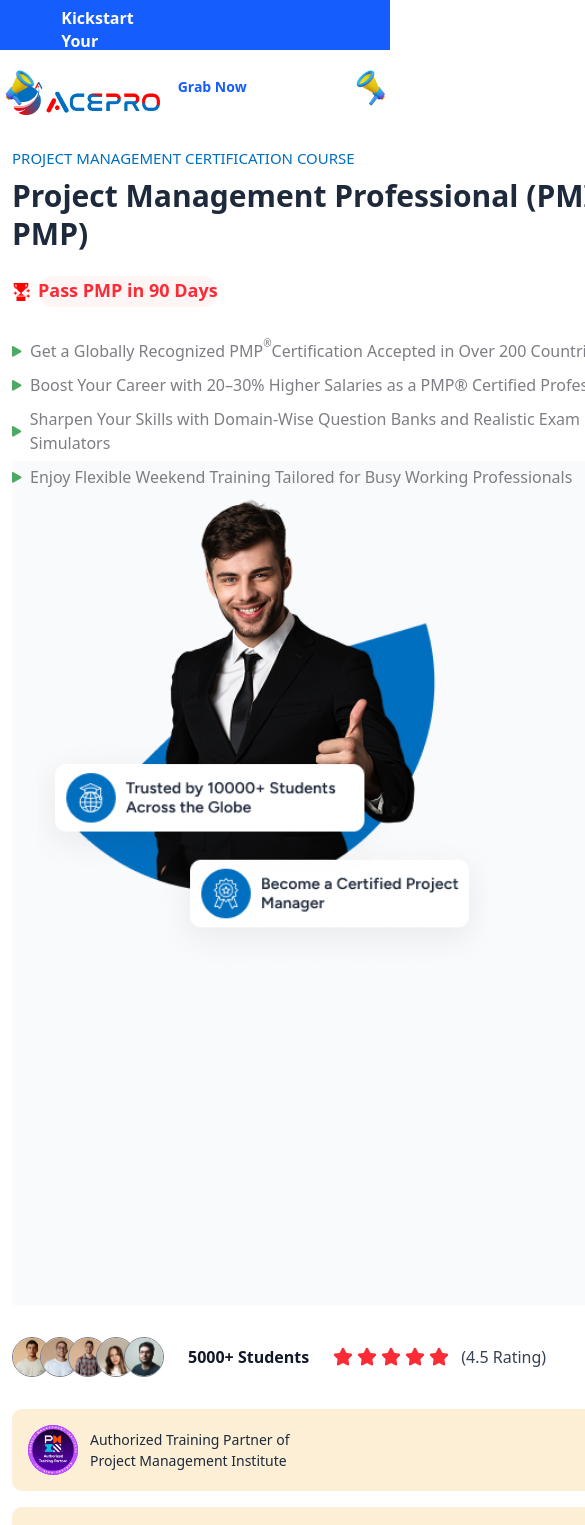
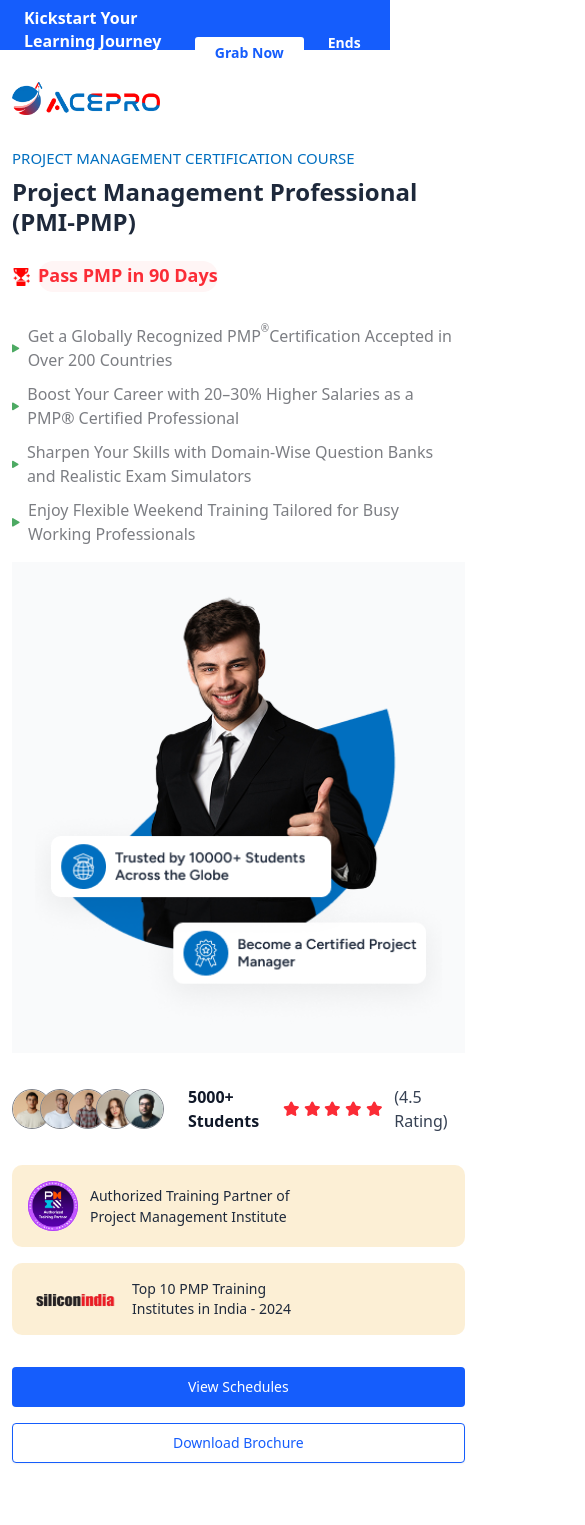
Before and after one commit to shoubhikdas123/ACEPRO, a Next.js app in the folder acepro/: page / in a window 390 px wide. Shown: the top 1525 px of the page, 585 px wide, since content can reach past the window. Built offline with nearby package versions, Linux system fonts and the light colour scheme.

Commit message:
respponsivenesss

```diff
--- a/acepro/app/components/CertificateSection.tsx
+++ b/acepro/app/components/CertificateSection.tsx
@@ -34,7 +34,7 @@
                 // Using a placeholder that resembles the certificate
                 src="/Certificate.png"
                 alt="Course Certificate"
-                className="rounded-lg shadow-xl md:w-[433px] sm:w-[336px] max-w-lg border-4 border-white dark:border-gray-800"
+                className="rounded-lg shadow-xl scale-75 sm:scale-90 md:scale-100 md:w-[433px] sm:w-[336px] max-w-lg border-4 border-white dark:border-gray-800"
               />
             </div>
 
--- a/acepro/app/components/Hero.tsx
+++ b/acepro/app/components/Hero.tsx
@@ -16,17 +16,17 @@
 ]
 export default function Hero() {
   return (
-    <div className="min-h-screen bg-white">
+    <div className="min-h-screen min-w-full bg-white">
       {/* Top Banner */}
-      <div className="bg-blue-600 text-white h-[50px] py-[7px] px-4">
-        <div className="max-w-7xl mx-auto flex items-center justify-center gap-4 text-sm md:text-base">
-          <Image className='transform -scale-x-100 -rotate-40' src={"/horn.png"} width={37.65} height={37.65} alt="" />
+      <div className="bg-blue-600 w-full text-white h-[50px] py-[7px] px-4">
+        <div className="  flex items-center justify-center gap-4 text-sm md:text-base">
+          <Image className='hidden md:block transform -scale-x-100 -rotate-40' src={"/horn.png"} width={37.65} height={37.65} alt="" />
           <span className="font-bold text-[16px] px-[8px]">Kickstart Your Learning Journey — Now Up to 50% Off</span>
           <Button variant="secondary" size="sm" className="bg-white rounded-[3px] text-blue-600 hover:bg-gray-100 px-[20px] py-[8px] font-semibold">
             Grab Now
           </Button>
           <span className="font-bold px-[8px]">Ends Soon!</span>
-          <Image className='transform  rotate-40' src={"/horn.png"} width={37.5} height={37.5} alt="" />
+          <Image className='hidden md:block transform  rotate-40' src={"/horn.png"} width={37.5} height={37.5} alt="" />
         </div>
       </div>
 
@@ -37,14 +37,14 @@
           <Image className='pb-[32px] lg:ml-[60px] ml-[12px]'  width={148} height={32} src="/logo.png" alt={''}/>
 
 
-        <div className="grid lg:grid-cols-2 gap-3 lg:ml-[60px] ml-[12px]">
+        <div className="grid lg:grid-cols-2 gap-3 lg:ml-[60px] ml-[12px] mr-[12px] lg:mr-0">
           {/* Left Column */}
           <div>
             <div className="mb-2 text-[15px] text-[#016FC0] ">
               PROJECT MANAGEMENT CERTIFICATION COURSE
             </div>
 
-            <h1 className="text-[30px] md:text-[48px] lg:text-[48px] font-bold text-[#1E293B] mb-6 leading-tight">
+            <h1 className="text-[24px] sm:text-[30px] md:text-[48px] lg:text-[48px] font-bold text-[#1E293B] mb-6 leading-tight">
               Project Management Professional (PMI-PMP)
             </h1>
 
@@ -67,7 +67,7 @@
             </div>
 
             {/* Benefits List */}
-            <div className="w-[639px] mb-4 h-[106px]">
+            <div className="w-full mb-4">
               <div className="flex mb-[10px] items-center ">
                 <SVGComponent/>
                 <p className="text-[#7C7E83] ml-2   text-[16px]">Get a Globally Recognized PMP<span className='text-[10px] relative top-[-10px]'>®</span>Certification Accepted in Over 200 Countries</p>
--- a/acepro/app/components/ScheduleCard.tsx
+++ b/acepro/app/components/ScheduleCard.tsx
@@ -67,7 +67,7 @@
     <Card className="rounded-2xl shadow-lg overflow-hidden border border-gray-200">
       <CardContent className="p-6">
         {/* Top Section with Tags and Discount Badge */}
-        <div className="flex justify-between  items-start mb-4">
+        <div className="flex flex-col sm:flex-row justify-between items-start gap-4 mb-4">
           {/* Tags */}
           <div className="flex flex-wrap gap-2">
             <Badge
@@ -93,11 +93,11 @@
         </div>
 
         {/* Main Content Section */}
-        <div className="flex gap-8">
+        <div className="flex flex-col lg:flex-row lg:gap-8">
           {/* Left Column */}
-          <div className="flex-1 ">
+          <div className="flex-1 mb-6 lg:mb-0">
             {/* Date and Time */}
-            <h3 className="text-2xl  font-bold text-gray-900 dark:text-white mb-1">
+            <h3 className="text-lg sm:text-2xl font-bold text-gray-900 dark:text-white mb-1">
               {item.date}
             </h3>
             <p className="text-sm border-b-2 pb-2 text-muted-foreground mb-4">
@@ -123,11 +123,11 @@
           </div>
 
           {/* Right Column */}
-          <div className="flex flex-col items-end justify-between">
+          <div className="flex flex-col w-full lg:w-auto lg:items-end lg:justify-between">
             {/* Price Section */}
-            <div className="text-right mb-4">
-              <div className="flex items-baseline justify-end gap-2 mb-1">
-                <span className="text-3xl font-extrabold text-gray-900 dark:text-white">
+            <div className="text-left lg:text-right mb-4">
+              <div className="flex flex-col sm:flex-row items-baseline gap-2 mb-1">
+                <span className="text-2xl sm:text-3xl font-extrabold text-gray-900 dark:text-white">
                   ₹{item.price}
                 </span>
                 <span className="text-lg text-muted-foreground line-through">
@@ -136,7 +136,7 @@
               </div>
               <p className="text-xs text-muted-foreground">(Excl all taxes)</p>
             </div>
-              <div className="flex gap-3 mt-6">
+            <div className="flex flex-row gap-3 w-full lg:w-auto mt-6">
               <Button variant="outline" className="flex-1 text-[#016FC0] border-[#016FC0] border-2 rounded-md font-semibold hover:bg-blue-50">
                 View Dates
               </Button>
@@ -146,7 +146,7 @@
             </div>
             {/* Urgency Message */}
             {item.seatsAvailable > 0 && (
-              <div className="flex items-center gap-1.5 text-destructive font-medium text-sm">
+              <div className="flex items-center gap-1.5 text-destructive font-medium text-sm mt-4 lg:mt-2">
                 <RunClock className="h-4 w-4" />
                 <span>{item.seatsAvailable} Seats Available</span>
               </div>
--- a/acepro/components/ui/HeroImg.tsx
+++ b/acepro/components/ui/HeroImg.tsx
@@ -31,11 +31,11 @@
 
 export default function HeroSection() {
   return (
-    <div className=" items-center justify-center min-h-screen bg-gray-50">
-      <div className="relative w-full ">
-        <div className="">
+    <div className="flex items-center justify-center sm:h-[434px] md:min-h-screen lg:min-h-screen bg-gray-50">
+      <div className="relative w-full h-full">
+        <div className="h-full">
           <Image src="/image.png" width={1000} height={1000} alt="Hero Image" className="absolute hidden md:inline z-20 top-[-150px] object-cover object-top" />
-          <Image src="/thumbsupman.png" width={500} height={600} alt="Project Manager giving a thumbs up" className="absolute inline md:hidden scale-[0.90] top-[-20%] object-cover " />
+          <Image src="/thumbsupman.png" width={500} height={600} alt="Project Manager giving a thumbs up" className=" inline md:hidden scale-[0.90] top-[-20%] object-cover " />
           {/* Blue SVG Background - positioned absolutely */}
           {/* <div className="absolute right-0 top-1/2 -translate-y-1/2 z-10" style={{ width: '450px', height: '408px' }}>
             <HeroImg className="w-full relative right-20 top-20 h-full" />
```
Lines whose indentation alone changed are shown as unchanged.
